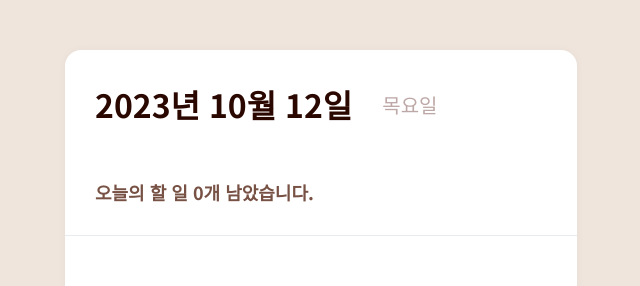
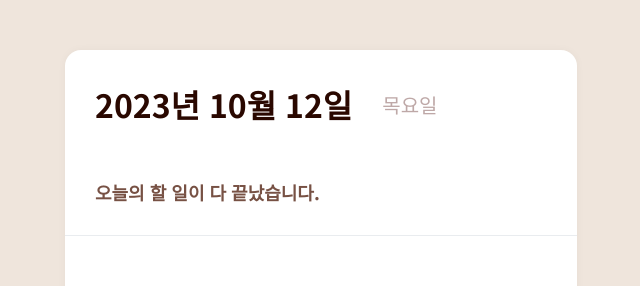
Before and after one commit to yunbiyomi/todolist, a React (Create React App) app: page / in a window 1280 px wide. Shown: the top 286 px of the page, without its empty margins (319-959 px from the left). Built offline with nearby package versions, Linux system fonts and the light colour scheme.

Commit message:
♻️ Refactor : 할 일이 없을 때 메세지 수정

```diff
--- a/src/components/TodoHead.js
+++ b/src/components/TodoHead.js
@@ -15,7 +15,10 @@ function TodoHead() {
         <SDate>{format(today, 'yyyy년 MM월 dd일')}</SDate>
         <SDay>{format(today, 'EEEE', { locale: ko })}</SDay>
       </DayWrap>
-      <TaskLeft>오늘의 할 일 {count}개 남았습니다.</TaskLeft>
+      {count > 0
+        ? <TaskLeft>오늘의 할 일이 {count}개 남았습니다.</TaskLeft>
+        : <TaskLeft>오늘의 할 일이 다 끝났습니다.</TaskLeft>
+      }
     </TodoHeadContainer>
   )
 }
--- a/src/components/TodoItem.js
+++ b/src/components/TodoItem.js
@@ -50,7 +50,8 @@ const Check = styled.div`
 const Text = styled.div`
   flex: 1;
   font-size: 20px;
-  font-weight: 500;
+  font-weight: 700;
+  justify-content: center;
   color: #2a0800;
 
   ${props =>
```
